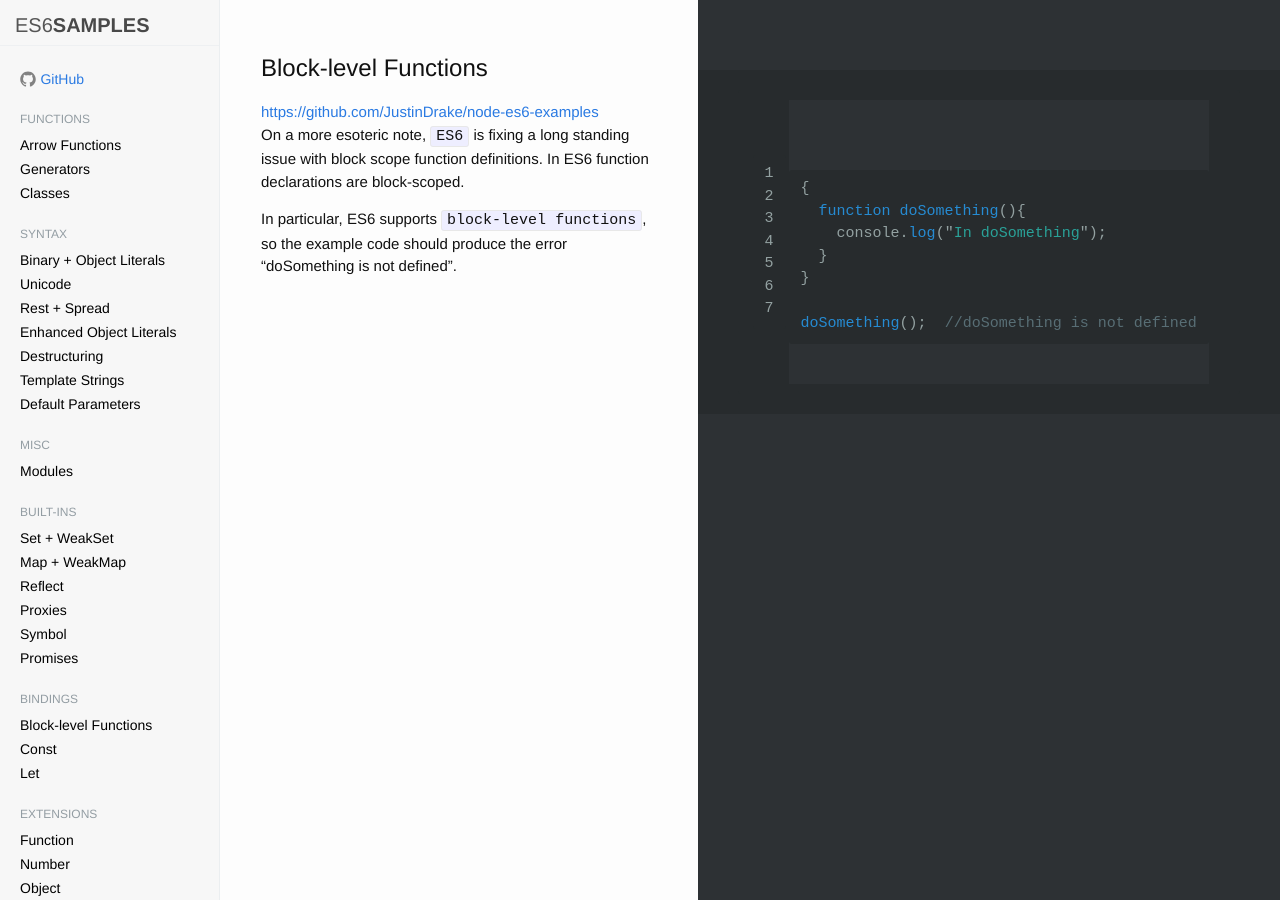
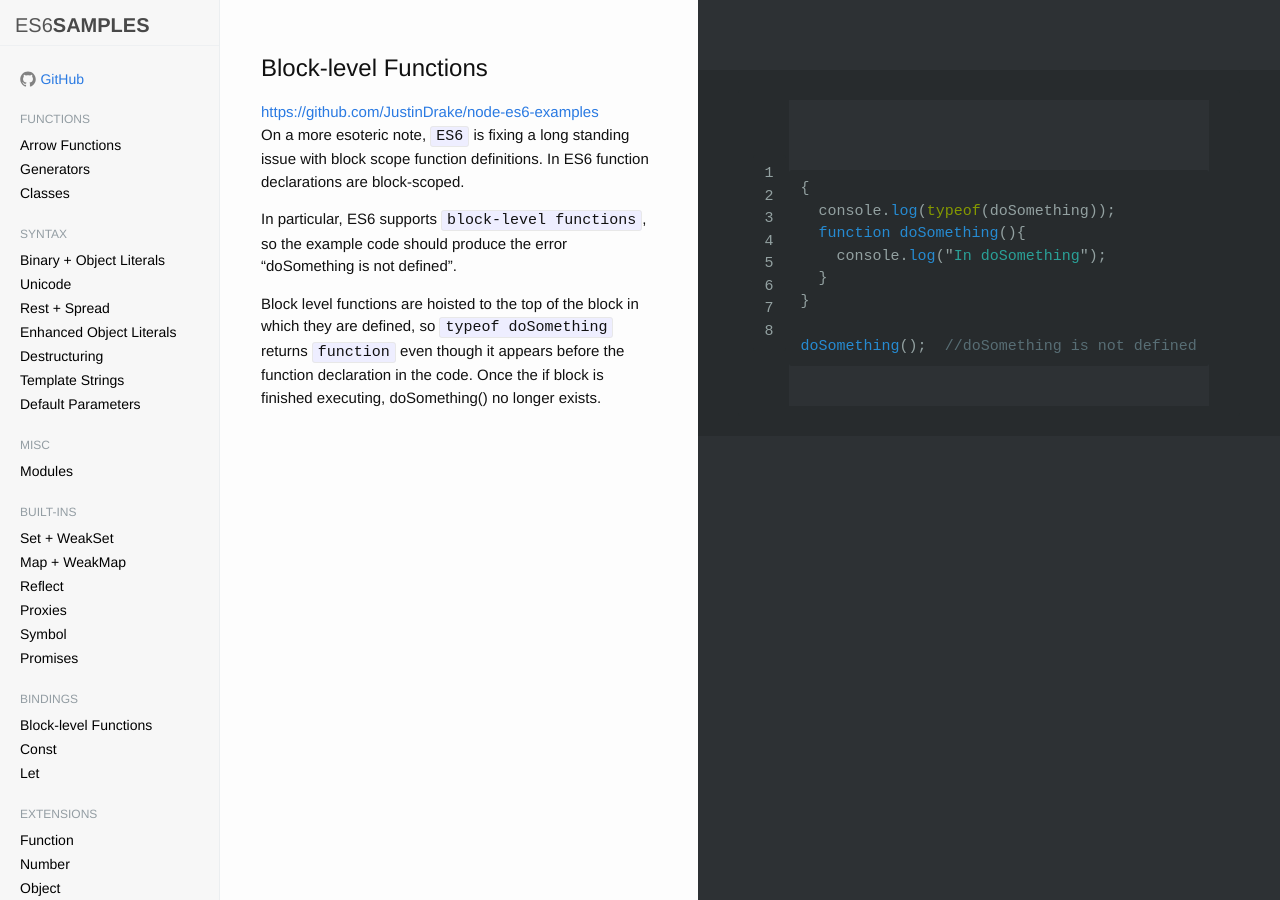
Before and after one commit to ddoolin/ES6Samples, a Jekyll site: the page built from _posts/2015-04-18-block-level-function-declarations.html, in a window 1280 px wide. Built offline with Jekyll 4.4.1, drawn with Linux system fonts in a browser that asks for light colours; nearby versions of some CDN libraries.

Commit message:
added hoisting description to block level function

```diff
--- a/_posts/2015-04-18-block-level-function-declarations.html
+++ b/_posts/2015-04-18-block-level-function-declarations.html
@@ -12,11 +12,14 @@ categories: bindings
 On a more esoteric note, `ES6` is fixing a long standing issue with block scope function definitions. In ES6 function declarations are block-scoped.
 
 In particular, ES6 supports `block-level functions`, so the example code should produce the error “doSomething is not defined”.
+
+Block level functions are hoisted to the top of the block in which they are defined, so `typeof doSomething` returns `function` even though it appears before the function declaration in the code. Once the if block is finished executing, doSomething() no longer exists.
 {% endmarkdown %}
   </div>
   <div class="code">
   {% highlight javascript linenos %}
 {
+  console.log(typeof(doSomething));
   function doSomething(){
     console.log("In doSomething");
   }
```
